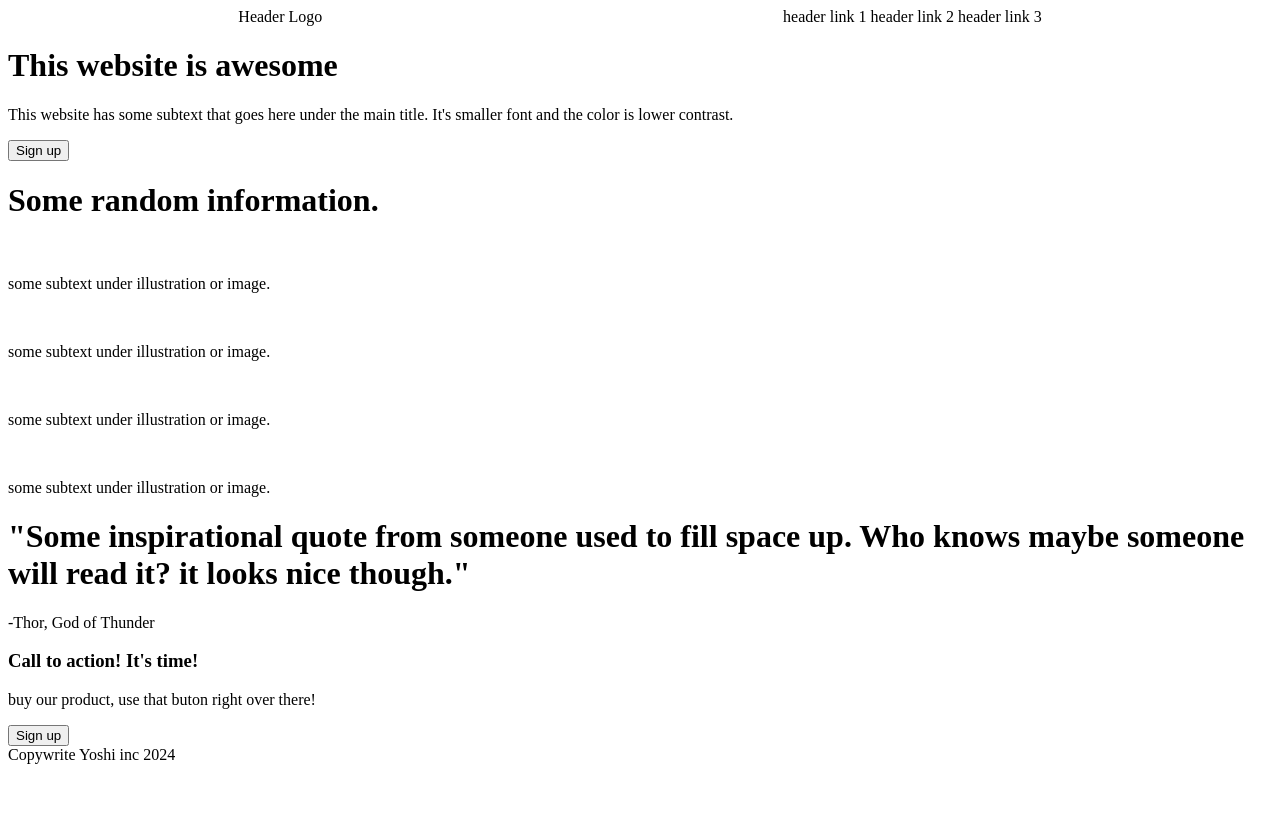
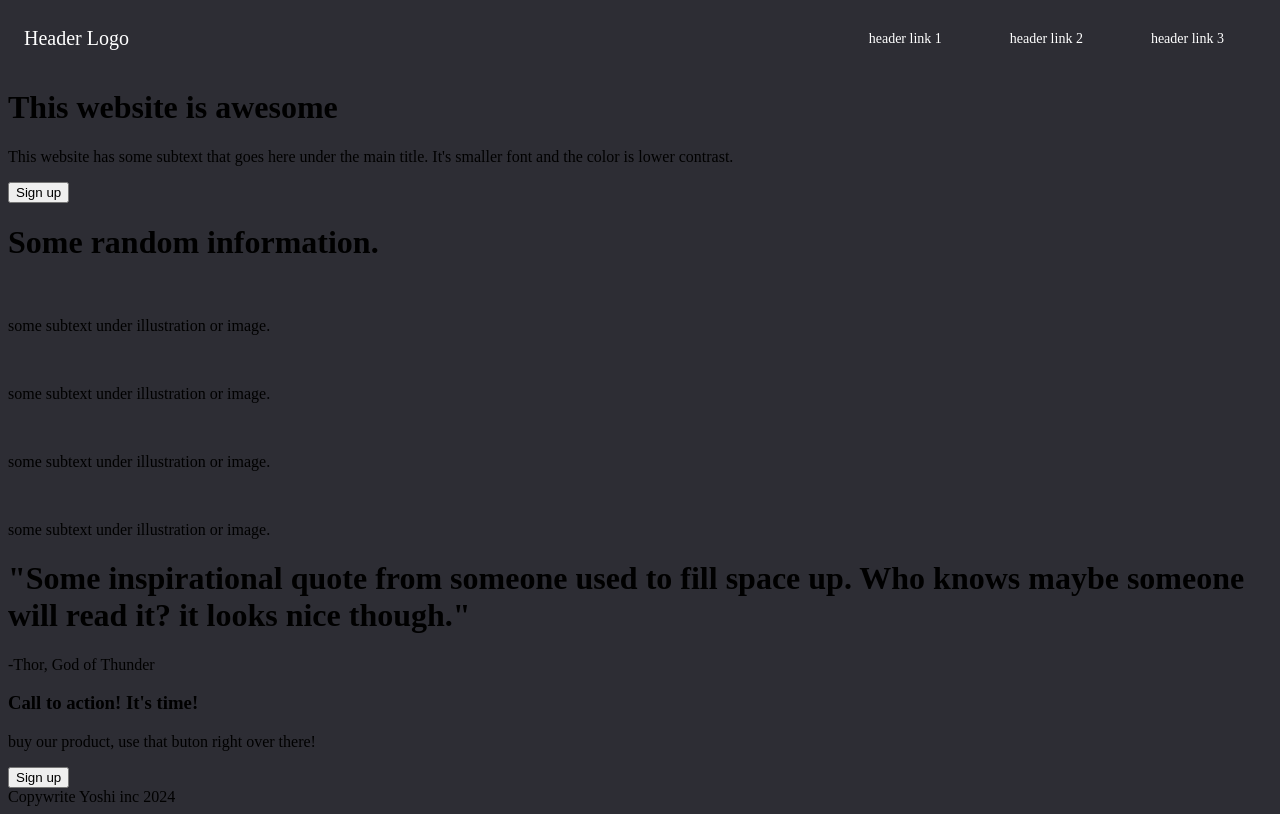
Before and after one commit to jlegrand90/foundations_landing_page, a plain HTML site: page index.html in a window 1280 px wide. Drawn offline with Linux system fonts and the light colour scheme.

Commit message:
Format header in styles.css. Begin css formatting from top down

```diff
--- a/index.html
+++ b/index.html
@@ -8,11 +8,14 @@
 </head>
 <body>
     <header>
-        <div>Header Logo</div>
-        <div id="menubarlink">
-            <li>header link 1</li>
-            <li>header link 2</li>
-            <li>header link 3</li>
+        <div id="logo">
+            <a>Header Logo</a>
+        </div>
+        <ul id="headerlink">
+            <a href="#">header link 1</a>
+            <a href="#">header link 2</a>
+            <a href="#">header link 3</a>
+        </ul>
         </div>
 
     </header>
--- a/styles.css
+++ b/styles.css
@@ -1,21 +1,22 @@
-li {
-    list-style-type: none;
+body {
+    background-color: #2d2d34;
 }
 header {
     display: flex;
-    justify-content: space-around;
+    justify-content: space-between;
+    align-items: center;
+    background-color: #2d2d34;
+    color: white;
+    height: 60px;
 }
-
-.linkmenu {
-    display: flex;
-    justify-content: flex-end;
-    align-items: flex-end;
+ul a{
+    padding-right: 3rem;
+    margin-left: 1rem;
+    text-decoration: none;
+    color: white;
+    font-size: 14px;
 }
-
-li {
-    display: inline-block;
+#logo {
+    margin-left: 1rem;
+    font-size: 20px;
 }
-
-.menubarlink {
-    justify-content: ;
-}
```
